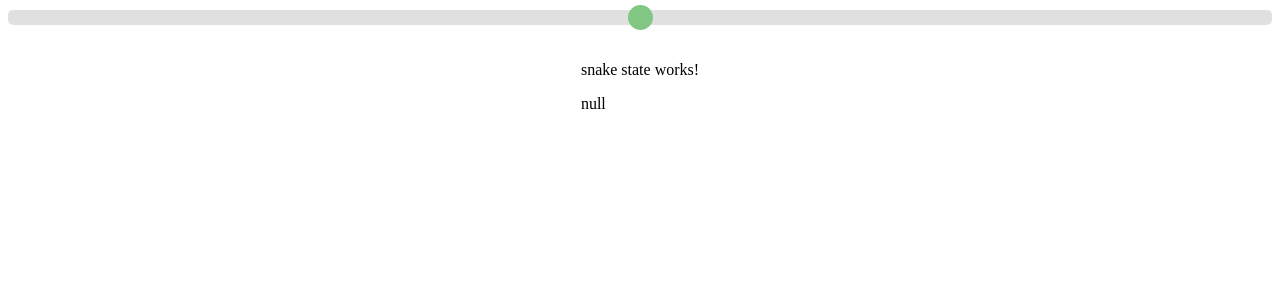
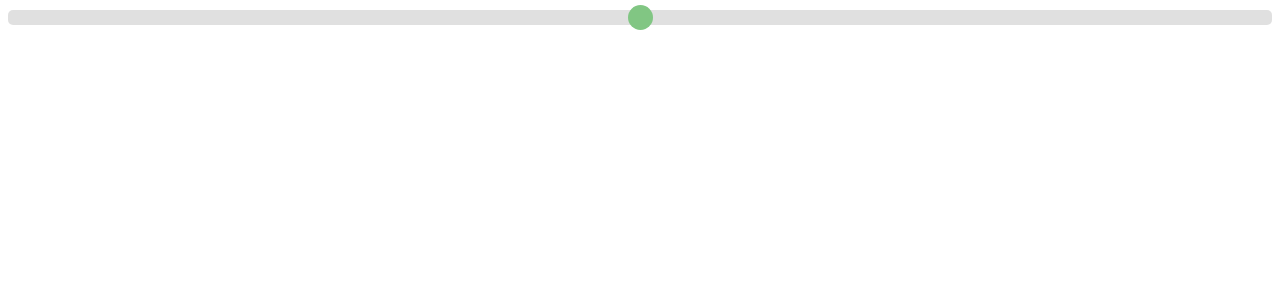
Before and after one commit to gogakoreli/angular-7-rxjs-snake-game, an Angular app: page / in a window 1280 px wide. Shown: the top 300 px of the page. Built offline with nearby package versions, Linux system fonts and the light colour scheme.

Commit message:
snake-state: add snake & snakeMap rendering logic

```diff
--- a/src/app/app.component.ts
+++ b/src/app/app.component.ts
@@ -94,8 +94,8 @@ export function onTick({ snake, food, snakeMap }: SnakeState): SnakeState {
   const drawGrid = snakeMap.grid
     .map(x => x.map(y => (y.isSnake ? 'x' : y.isFood ? '*' : '.')).join(' '))
     .join('\n');
-  console.log(drawGrid);
-  console.log();
+  // console.log(drawGrid);
+  // console.log();
   return {
     snake,
     snakeMap,
--- a/src/app/snake-state.component.html
+++ b/src/app/snake-state.component.html
@@ -1,3 +1,8 @@
-<p>snake state works!</p>
-
-<p>{{ state?.snake | json }}</p>
+<ng-container *ngFor="let row of grid; index as rowIndex">
+  <div
+    class="tile"
+    [ngClass]="getTileClass(tile)"
+    [ngStyle]="{ 'grid-row': rowIndex + 1 }"
+    *ngFor="let tile of row"
+  ></div>
+</ng-container>
--- a/src/app/snake-state.component.scss
+++ b/src/app/snake-state.component.scss
@@ -0,0 +1,17 @@
+:host {
+  display: grid;
+  background: black;
+  grid-gap: 1px 1px;
+}
+
+.tile {
+  width: 20px;
+  height: 20px;
+  background: white;
+  &.snake {
+    background: green;
+  }
+  &.food {
+    background: red;
+  }
+}
--- a/src/app/snake-state.component.ts
+++ b/src/app/snake-state.component.ts
@@ -1,5 +1,6 @@
 import { Component, OnInit, Input } from '@angular/core';
-import { SnakeState } from './models';
+import { SnakeState, Tile } from './models';
+import { NgClass } from '@angular/common';
 
 @Component({
   selector: 'app-snake-state',
@@ -9,7 +10,23 @@ import { SnakeState } from './models';
 export class SnakeStateComponent implements OnInit {
   @Input() state: SnakeState;
 
+  public get grid(): Tile[][] {
+    return (this.state && this.state.snakeMap.grid) || [];
+  }
+
   constructor() {}
 
   ngOnInit(): void {}
+
+  public getTileClass(tile: Tile) {
+    let res: {} = tile.isFood && {
+      food: true,
+    };
+    res =
+      (tile.isSnake && {
+        snake: true,
+      }) ||
+      res;
+    return res;
+  }
 }
```
